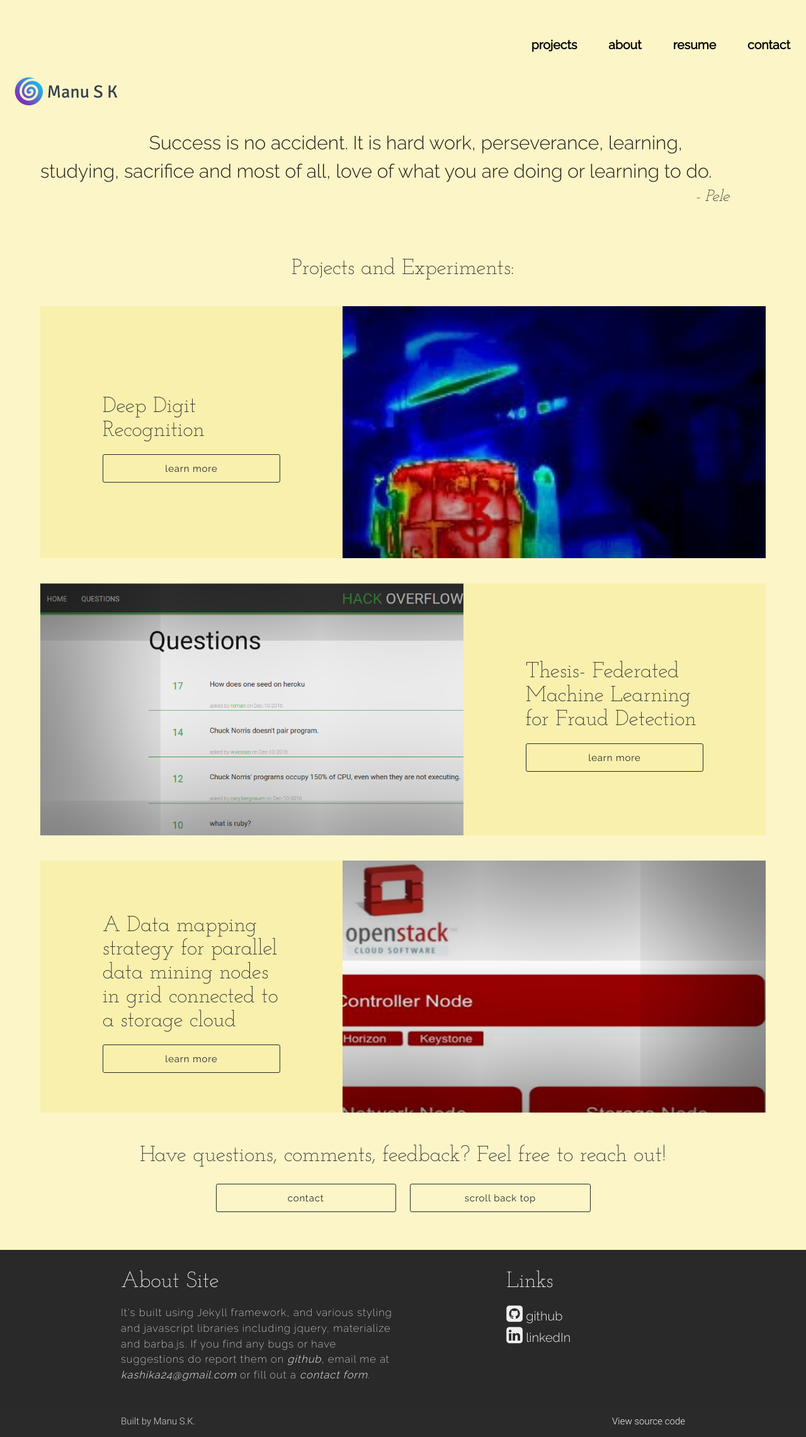
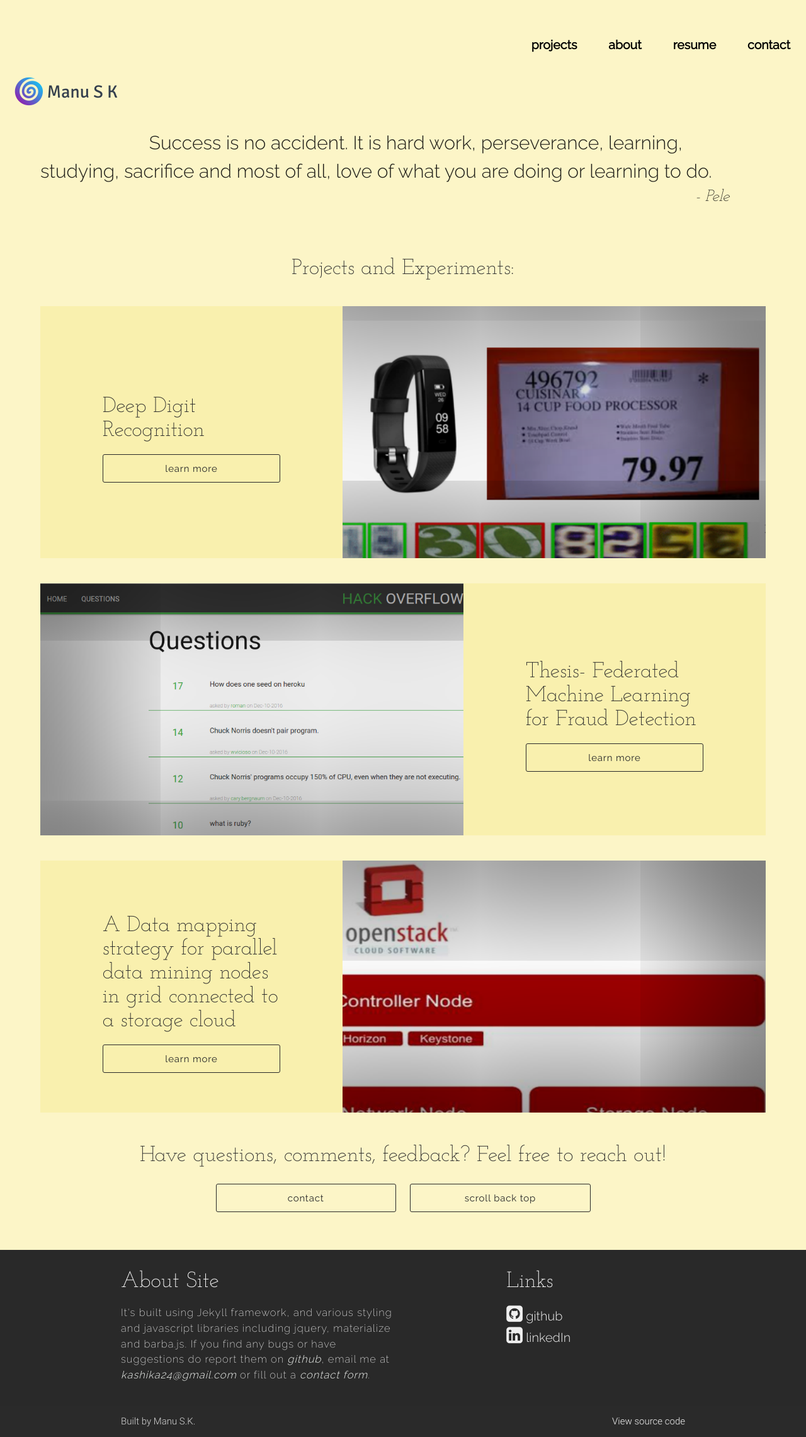
Before and after one commit to manu-sk/manu-sk.github.io, a Jekyll site: the page built from projects.html, in a window 1280 px wide. Shown: the whole page at 63% size. Built offline with Jekyll 4.4.1, drawn with Linux system fonts in a browser that asks for light colours; nearby versions of some CDN libraries.

Commit message:
Update projects.yml

```diff
--- a/_data/projects.yml
+++ b/_data/projects.yml
@@ -11,7 +11,7 @@
                   OpenCV,
                   Pandas and Numpy
                 ]
-  cover: /assets/images/project_covers/digit-rec-cover.PNG
+  cover: /assets/images/project_covers/digit-rec-1.PNG
   images: [
     '/assets/images/project_images/deep-digit/digit-rec-1.PNG',
     '/assets/images/project_images/deep-digit/digit-rec-2.PNG',
```
